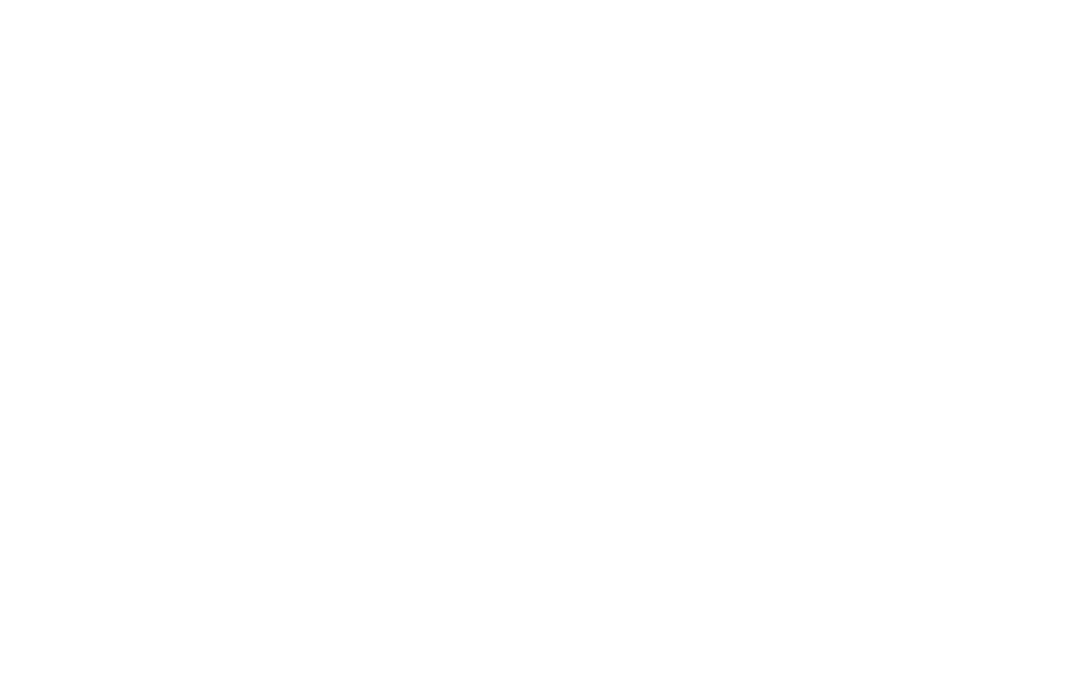
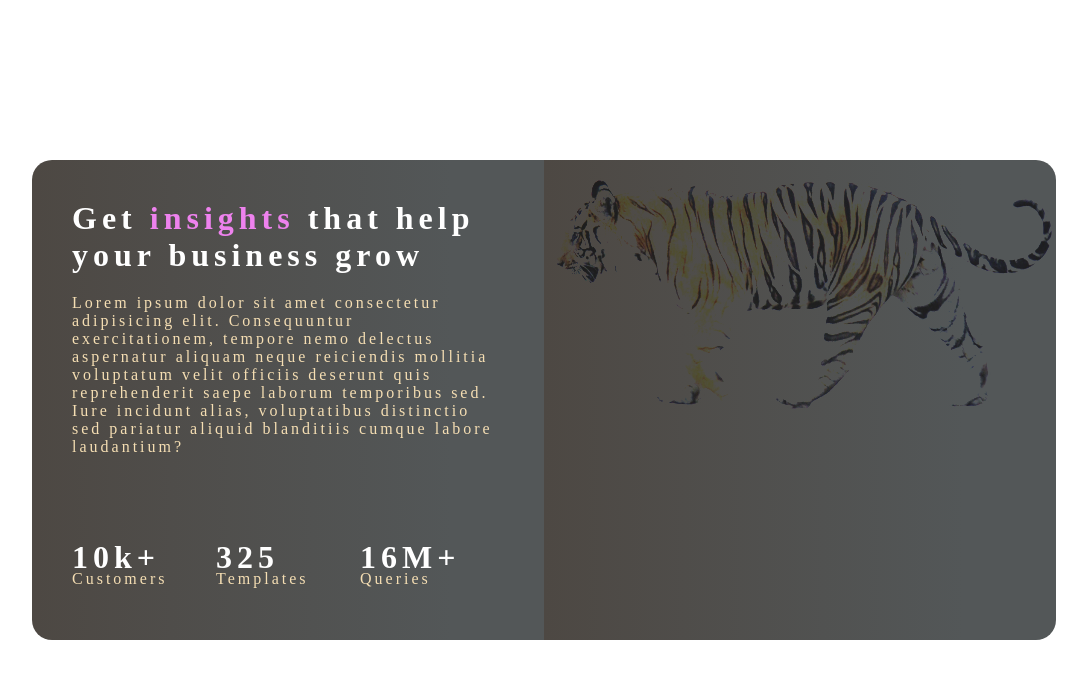
Before and after one commit to Ujjal-ENG/PM-Hero-Practice, a plain HTML site: page M-2_M-8-Website_Layout/deisgn_Layout.html in a window 1280 px wide. Shown: the whole page, without its empty margins (96-1183 px from the left). Drawn offline with Linux system fonts and the light colour scheme.

Commit message:
done the left side

```diff
--- a/M-2_M-8-Website_Layout/deisgn_Layout.html
+++ b/M-2_M-8-Website_Layout/deisgn_Layout.html
@@ -10,7 +10,32 @@
 </head>
 
 <body>
+  <div class="full-container">
+    <div class="left-container">
+      <h1>Get <span>insights</span> that help your business grow</h1>
+      <p>Lorem ipsum dolor sit amet consectetur adipisicing elit. Consequuntur exercitationem, tempore nemo delectus
+        aspernatur aliquam neque reiciendis mollitia voluptatum velit officiis deserunt quis reprehenderit saepe laborum
+        temporibus sed. Iure incidunt alias, voluptatibus distinctio sed pariatur aliquid blanditiis cumque labore
+        laudantium?</p>
 
+      <div class="left-users">
+        <div class="item">
+          <h1>10k+</h1>
+          <p>Customers</p>
+        </div>
+        <div class="item">
+          <h1>325</h1>
+          <p>Templates</p>
+        </div>
+        <div class="item">
+          <h1>16M+</h1>
+          <p>Queries</p>
+        </div>
+      </div>
+    </div>
+    <div class="right-container">
+    </div>
+  </div>
 </body>
 
 </html>
--- a/M-2_M-8-Website_Layout/design_layout.css
+++ b/M-2_M-8-Website_Layout/design_layout.css
@@ -0,0 +1,59 @@
+* {
+  padding: 0;
+  margin: 0;
+  box-sizing: border-box;
+}
+
+.full-container {
+  width: 100%;
+  height: 100vh;
+  display: flex;
+  justify-content: center;
+  align-items: center;
+}
+
+.left-container {
+  background-blend-mode: overlay;
+  width: 40%;
+  height: 60%;
+  background-image: linear-gradient(
+    90deg,
+    rgba(77, 72, 67, 1) 0%,
+    rgba(83, 87, 88, 1) 82%
+  );
+  border-radius: 20px 0px 0px 20px;
+  padding: 40px;
+  color: white;
+}
+
+.left-container h1 {
+  letter-spacing: 5px;
+  margin-bottom: 20px;
+}
+
+.left-container h1 span {
+  color: violet;
+}
+
+.left-container p {
+  color: wheat;
+  letter-spacing: 3px;
+}
+
+.left-users {
+  display: grid;
+  grid-template-columns: repeat(3, 1fr);
+  line-height: 2px;
+  margin-top: 100px;
+}
+
+.right-container {
+  width: 40%;
+  height: 60%;
+  background-image: url("./1a19c2377b591560c8b32f0ee6c1e4ea.png"),
+    linear-gradient(90deg, rgba(77, 72, 67, 1) 0%, rgba(83, 87, 88, 1) 82%);
+  background-repeat: no-repeat;
+  background-size: contain;
+  background-blend-mode: darken;
+  border-radius: 0px 20px 20px 0px;
+}
```
